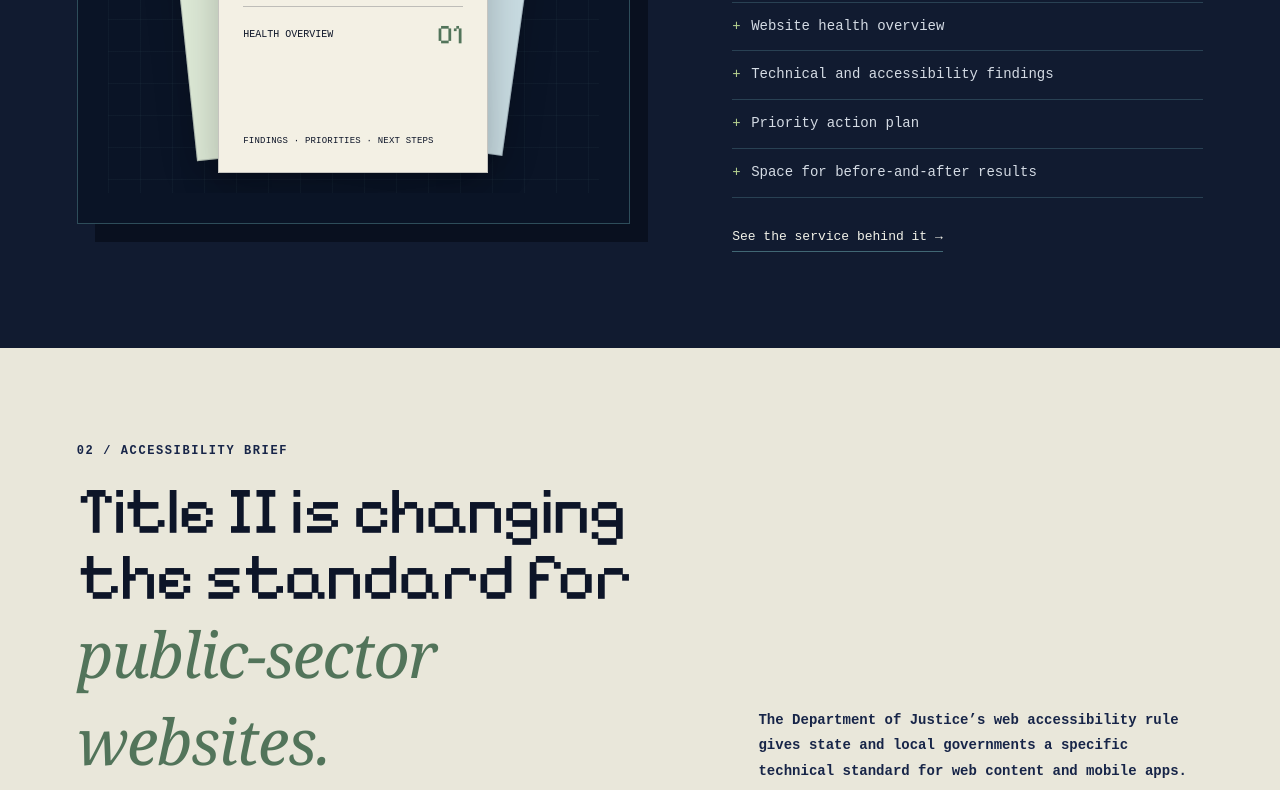
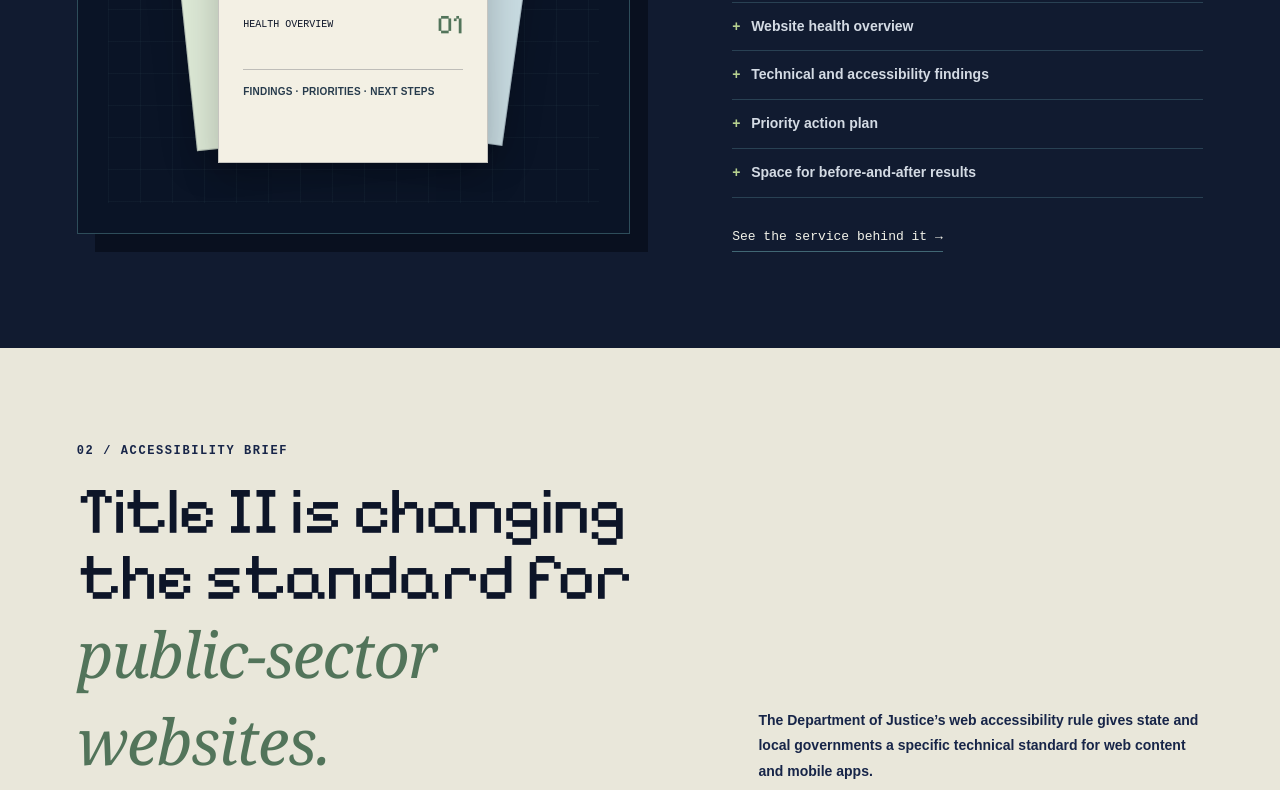
Before and after one commit to brookeleininger/CrawlMetric, a plain HTML site: page resources.html in a window 1280 px wide. Shown: the part 531-1321 px from the top of the page. Drawn offline with Linux system fonts and the light colour scheme.

Commit message:
Match Resources body copy to Our Process and separate preview footer

```diff
--- a/resources.css
+++ b/resources.css
@@ -115,3 +115,28 @@
   font-size: 16px;
   line-height: 1.4;
 }
+
+/* Match the readable supporting copy on Our Process. */
+#business-site .resources-page :is(.report-copy > p:not(.resource-kicker), .report-copy li, .title-two-head > p, .title-two-dashboard p, .title-two-footer > p, .tools-head > p, .tools-grid p, .title-two-footer small) {
+  font-family: Arial, Helvetica, sans-serif;
+  font-weight: 600;
+}
+/* Separate the two preview captions in normal flow, even with larger text. */
+#business-site .report-page-front { height: auto; min-height: 390px; }
+#business-site .report-page-front > * { flex-shrink: 0; }
+#business-site .mini-report-footer {
+  position: static;
+  display: block;
+  margin-top: 28px;
+  padding-top: 14px;
+  border-top: 1px solid #0d15283b;
+  font: 600 10px/1.6 Arial, Helvetica, sans-serif;
+  letter-spacing: .2px;
+  color: #273b4c;
+}
+#business-site .report-pages { min-height: 450px; }
+@media (max-width: 700px) {
+  #business-site .report-page-front { min-height: 350px; }
+  #business-site .report-pages { min-height: 410px; }
+  #business-site .mini-report-footer { margin-top: 24px; }
+}
--- a/resources.html
+++ b/resources.html
@@ -9,7 +9,7 @@
   <link rel="preconnect" href="https://fonts.gstatic.com" crossorigin>
   <link rel="stylesheet" href="style.css">
   <link rel="stylesheet" href="homepage.css">
-  <link rel="stylesheet" href="resources.css?v=7">
+  <link rel="stylesheet" href="resources.css?v=8">
   <link href="https://fonts.googleapis.com/css2?family=Pixelify+Sans:wght@400;500;600;700&display=swap" rel="stylesheet">
   <link rel="icon" type="image/svg+xml" href="assets/favicon.svg?v=1">
 <link rel="stylesheet" href="readability.css?v=1">
@@ -40,7 +40,7 @@
               <p>INITIAL WEBSITE</p>
               <strong>HEALTH<br>REPORT</strong>
               <div class="mini-report-score"><span>HEALTH OVERVIEW</span><b>01</b></div>
-              <small>FINDINGS · PRIORITIES · NEXT STEPS</small>
+              <div class="mini-report-footer">FINDINGS · PRIORITIES · NEXT STEPS</div>
             </div>
           </div>
         </div>
```
